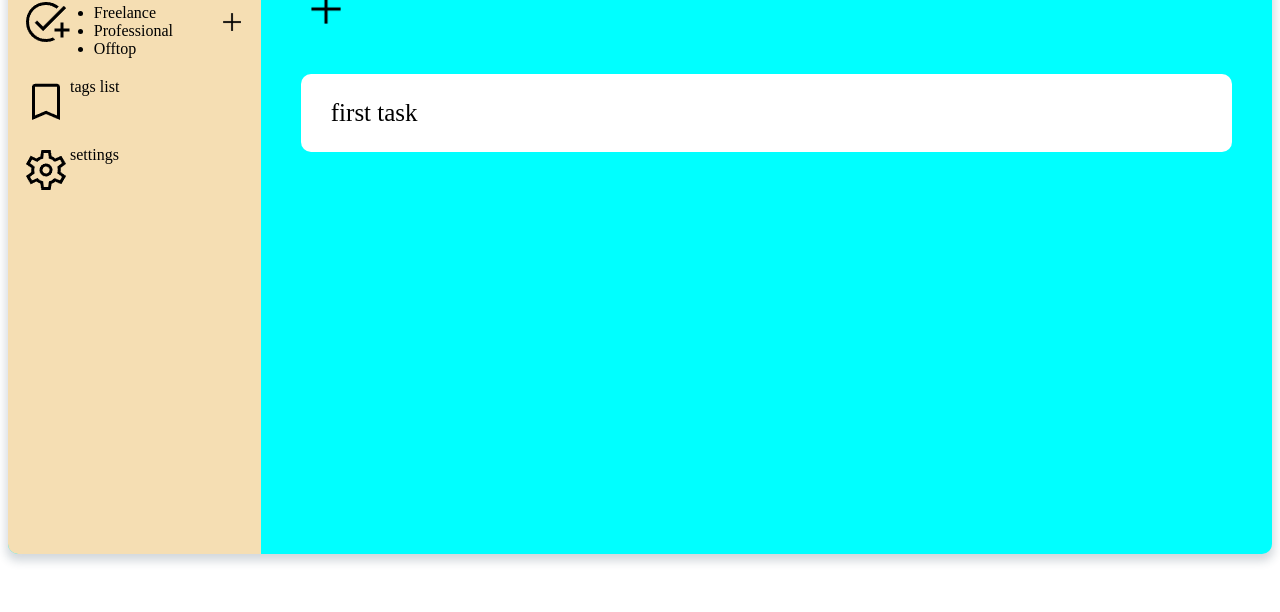
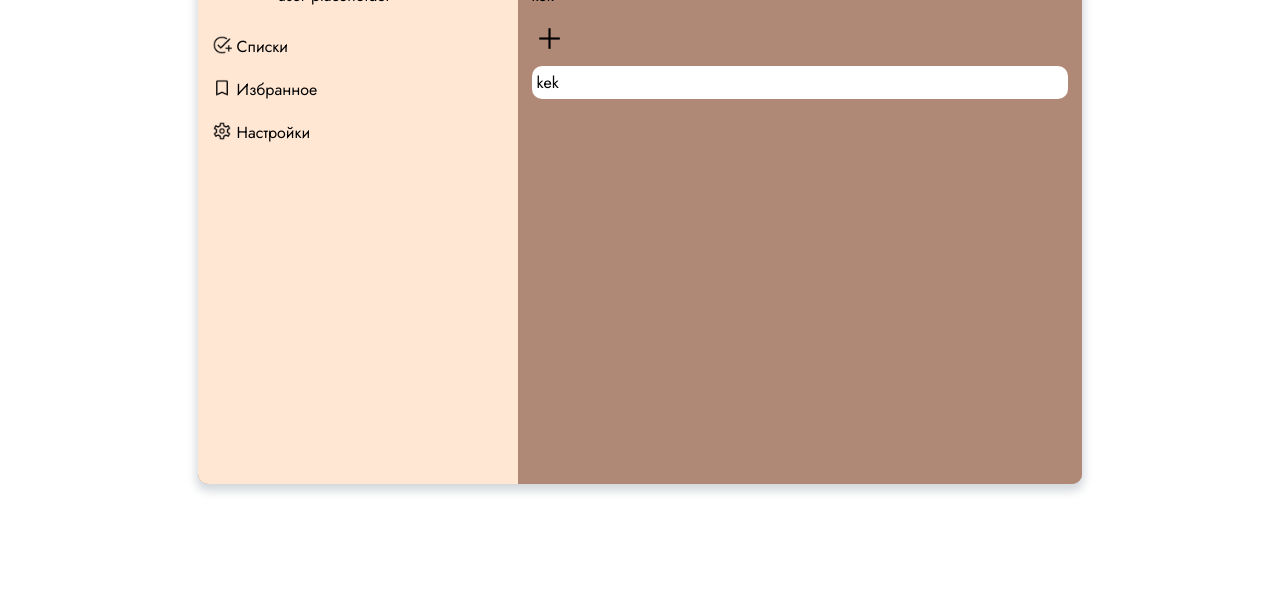
Before and after one commit to kiriotis/TODO-LIST-JS, a plain HTML site: page TODO/index.html in a window 1280 px wide. Shown: the part 204-816 px from the top of the page. Drawn offline with Linux system fonts and the light colour scheme.

Commit message:
feat: lel

```diff
--- a/TODO/index.html
+++ b/TODO/index.html
@@ -4,7 +4,7 @@
     <meta charset="UTF-8">
     <title>TO do</title>
     <link rel="stylesheet" href="style/style.css">
-
+    <meta name="viewport" content="width=device-width, initial-scale=1.0">
 </head>
 <body>
 <main>
@@ -23,20 +23,28 @@
             </div>
             <div class="left_side_content_list">
                 <div class="list_container">
-                            <div class="category_list_container">
+                    <div class="list--category category_list_container">
+                        <div class="category--title">
                             <img src="assets/task.png" height="48" width="48"/>
-                                <ul class="category_list"></ul>
+                            <p>Списки</p>
+                        </div>
+                        <ul class="category_list hidden"></ul>
 
-                                <img class="add_icon" src="assets/add.png" height="30" width="30"/>
+                        <!--                        <img class="add_icon" src="assets/add.png" height="30" width="30"/>-->
                     </div>
-                            <div class="tags_list_container">
+                    <div class="list--category tags_list_container">
+                        <div class="category--title">
                             <img src="assets/tags.png" height="48" width="48"/>
-                                <ul class="category_list">tags list</ul>
+                            <p>Избранное</p>
                         </div>
-                            <div class="setings_list_container">
-
+                        <ul class="category_list hidden">tags list</ul>
+                    </div>
+                    <div class="list--category setings_list_container">
+                        <div class="category--title">
                             <img src="assets/settings.png" height="48" width="48"/>
-                                <ul class="category_list">settings</ul>
+                            <p>Настройки</p>
+                        </div>
+                        <ul class="category_list hidden">settings</ul>
                     </div>
 
                 </div>
@@ -50,17 +58,15 @@
             </div>
             <div class="to_do_main_content">
                 <div class="add_button">
-                            <textarea  class="new_task_name"  name="text"></textarea>
+                    <textarea class="new_task_name" name="text"></textarea>
                     <img class="add_btn_cards" src="assets/add.png" height="50" width="50"/>
                     <img class="done_btn_cards hide" src="assets/done.png" height="50" width="50"/>
                 </div>
                 <ul class="main_cards">
-
-
+                    <li class="cards">kek</li>
                 </ul>
             </div>
         </div>
-
     </div>
 </main>
 
--- a/TODO/scripts/scripts.js
+++ b/TODO/scripts/scripts.js
@@ -1,47 +1,45 @@
-import {category} from "/TODO-LIST-JS/TODO/assets/list_category/class.js";
-	function card_adder(category,description,color)
-	{
+import {category} from "./../assets/list_category/class.js";
+
+function card_adder(category, description, color) {
 
 	return {
-				category:category || "Work",
-				id:Date.now(),
-				description:description || "new task",
+		category: category || "Work",
+		id: Date.now(),
+		description: description || "new task",
 		isDone: false,
-				color:color || "white"
+		color: color || "white"
 	}
 }
 
 let card_list = [
-		card_adder("Work","first task","red"),
+	// card_adder("Work", "first task", "red"),
 	// card_adder("Work","second task","red"),
-
 
 
 ]
 
 function del_card(id) {
-	let newcard_list = card_list.filter((el)=>{
+	let newcard_list = card_list.filter((el) => {
 		return el.id !== id;
 	})
-    card_list=newcard_list
+	card_list = newcard_list
 
-	document.querySelector(".main_cards").innerHTML="";
+	document.querySelector(".main_cards").innerHTML = "";
 	cardsRender();
 
 }
 
-function cardsRender()
-{
-	card_list.forEach((el)=>{
-		let category_name=document.createElement("li");
-		let description =document.createElement("p")
-		description.textContent=el.description;
-		let del_btn=document.createElement("img")
-		del_btn.setAttribute("src","assets/del.png")
-		del_btn.setAttribute("height","30")
-		del_btn.setAttribute("width","30")
-		del_btn.setAttribute("alt","kekAlt")
-		del_btn.addEventListener("click",()=>{
+function cardsRender() {
+	card_list.forEach((el) => {
+		let category_name = document.createElement("li");
+		let description = document.createElement("p")
+		description.textContent = el.description;
+		let del_btn = document.createElement("img")
+		del_btn.setAttribute("src", "assets/del.png")
+		del_btn.setAttribute("height", "30")
+		del_btn.setAttribute("width", "30")
+		del_btn.setAttribute("alt", "kekAlt")
+		del_btn.addEventListener("click", () => {
 			del_card(el.id)
 		})
 
@@ -52,35 +50,34 @@ function cardsRender()
 		document.querySelector(".main_cards").appendChild(category_name);
 		category_name.classList.add("cards");
 		category_name.classList.add(el.category);
-		category_name.setAttribute("id",`${el.id}`)
+		category_name.setAttribute("id", `${el.id}`)
 	})
 }
 
 
-function categoryRender()
-{
-	category.forEach((el)=>{
-		let category_name=document.createElement("li");
-		category_name.textContent=el.Name;
+function categoryRender() {
+	category.forEach((el) => {
+		let category_name = document.createElement("li");
+		category_name.textContent = el.Name;
 		document.querySelector(".category_list").appendChild(category_name);
 		category_name.classList.add(el.Name);
 	})
 }
+
 categoryRender();
 cardsRender();
-document.querySelector(".add_btn_cards").addEventListener("click",showtextarea)
-document.querySelector(".done_btn_cards").addEventListener("click",add_new_card)
+document.querySelector(".add_btn_cards").addEventListener("click", showtextarea)
+document.querySelector(".done_btn_cards").addEventListener("click", add_new_card)
 
 
-function add_new_card()
-{
+function add_new_card() {
 
 	card_list.push(
-		card_adder('',document.querySelector(".new_task_name").value,'')
+		card_adder('', document.querySelector(".new_task_name").value, '')
 	)
 	console.log(card_list)
 
-	document.querySelector(".main_cards").innerHTML="";
+	document.querySelector(".main_cards").innerHTML = "";
 	document.querySelector(".new_task_name").classList.remove("isactive");
 	document.querySelector(".add_btn_cards").classList.remove("hide");
 	document.querySelector(".done_btn_cards").classList.add("hide");
@@ -88,13 +85,12 @@ function add_new_card()
 
 	cardsRender();
 
-	document.querySelector(".new_task_name").value="";
+	document.querySelector(".new_task_name").value = "";
 }
- function showtextarea ()
- {
+
+function showtextarea() {
+	console.log('showtextarea',showtextarea)
 	document.querySelector(".new_task_name").classList.add("isactive");
 	document.querySelector(".add_btn_cards").classList.add("hide");
 	document.querySelector(".done_btn_cards").classList.remove("hide");
-
-
 }
--- a/TODO/style/style.scss
+++ b/TODO/style/style.scss
@@ -1,9 +1,29 @@
-ul
-{
+@import url('https://fonts.googleapis.com/css2?family=Jost&display=swap');
+
+ul {
   padding: 0;
   margin: 0;
 }
+
+li {
+  list-style: none;
+}
+
+p, h1 {
+  margin: 0;
+  padding: 0;
+}
+
+.hidden {
+  display: none;
+}
+
+
 main {
+  font-family: 'Jost', sans-serif;
+  @media (max-width: 730px) {
+    align-items: unset;
+  }
   user-select: none;
 
   height: 100vh;
@@ -12,75 +32,93 @@ main {
   justify-content: center;
 
   .main_container {
-     @media (max-width: 730px) {
-
-           flex-direction: column;
-          }
+    @media (max-width: 768px) {
+      flex-direction: column;
+      height: 90%;
+      width: 100%;
+    }
     -webkit-box-shadow: 0px 5px 10px 2px rgba(34, 60, 80, 0.2);
     -moz-box-shadow: 0px 5px 10px 2px rgba(34, 60, 80, 0.2);
     box-shadow: 0px 5px 10px 2px rgba(34, 60, 80, 0.2);
     display: flex;
     overflow-y: scroll;
     border-radius: 10px;
-    height: 700px;
-    width: 1920px;
-    background: aqua;
-    .left_side
-    {
-       @media (max-width: 730px) {
+    height: 70%;
+    width: 70%;
+    background: #B08876;
 
-           width:100% ;
-          }
-      background: wheat;
-       width: 20%;
-      .left_side_content
-      {
+    .left_side {
+      @media (max-width: 768px) {
+        width: 100%;
+      }
+      background: #FFE7D4;
+      min-width: 320px;
+
+      .left_side_content {
         align-items: center;
-        border-bottom: solid 4px purple;
+        //border-bottom: solid 4px purple;
         display: flex;
-        justify-content: space-around;
-        .img_container
-        {
+        //justify-content: space-between;
+        gap: 10px;
+        padding: 14px 14px;
+
+        .img_container {
 
         }
-        .text_container
-        {
+
+        .text_container {
 
         }
       }
+
       .left_side_content_list {
 
         .list_container {
+          @media (max-width: 730px) {
+            flex-direction: row;
+          }
           padding: 14px;
           display: flex;
           flex-direction: column;
           gap: 20px;
 
+          .list--category {
+            display: flex;
+            flex-direction: column;
+
+            img {
+              width: 20px;
+              height: 20px;
+            }
+
+            .category--title {
+              p {
+                @media (max-width: 375px) {
+                  display: none;
+                }
+              }
+
+              display: flex;
+              flex-direction: row;
+              gap: 5px;
+            }
+          }
+
           .category_list_container {
             display: flex;
-            align-items: center;
             gap: 20px;
             justify-content: space-between;
 
-            img {
-
-            }
 
             .category_list {
 
             }
-            .add_icon
-            {
-              padding-left: 20px;
-            }
+
           }
 
           .tags_list_container {
             display: flex;
 
-            img {
-
-            }
 
             .category_list {
 
@@ -91,11 +129,6 @@ main {
             display: flex;
 
 
-
-            img {
-
-            }
-
             .category_list {
 
             }
@@ -103,96 +136,97 @@ main {
         }
       }
     }
-    .right_side
-    {
-       @media (max-width: 730px) {
 
-           width:100% ;
-          }
-      width: 80%;
-      .text_container
-      {
+    .right_side {
+      padding: 14px 14px;
+      display: flex;
+      flex-direction: column;
+      gap: 14px;
+      background: #B08876;
+      width: 100%;
+      @media (max-width: 769px) {
+        width: unset;
+      }
 
+      .text_container {
         display: flex;
         flex-direction: column;
-        align-items: center;
+        align-items: start;
       }
-      .to_do_main_content
-      {
-        .add_button
-        {
-          padding-right: 40px;
-          padding-left: 40px;
+
+      .to_do_main_content {
+        display: flex;
+        flex-direction: column;
+        gap: 10px;
+        //
+        .add_button {
+          width: fit-content;
           display: flex;
           justify-content: space-between;
-          textarea
-          {
+
+          img {
+            width: 35px;
+            height: 35px;
+          }
+
+          textarea {
             display: none;
             min-width: 95%;
             min-height: 45px;
-            max-height: 45px ;
+            max-height: 45px;
             max-width: 95%;
             box-shadow: 5px 5px 10px 2px rgba(34, 60, 80, 0.2);
             border-radius: 15px;
-            padding: 5px;
-            font-size: 30px;
+            padding: 10px;
+            font-size: 16px;
+            resize: none
+          }
 
-
-          }
-          .isactive
-          {
+          .isactive {
             display: block;
           }
-          .hide
-          {
+
+          .hide {
             display: none;
           }
         }
 
-        .main_cards
-        {
-
-          padding:40px;
+        .main_cards {
+          width: 100%;
           list-style-type: none;
           display: flex;
           flex-direction: column;
           gap: 20px;
 
-          .cards
-          {
-
+          .cards {
             border-radius: 10px;
             display: flex;
             justify-content: space-between;
-            width: 100%;
-            font-size: 25px;
+            padding: 5px;
+            font-size: 16px;
             background: white;
             align-items: center;
-            p
-            {
-              padding-left: 30px;
-            }
-            img
-            {
-              transition-duration: 200ms;
-              opacity: 0;
 
-
-              padding-right: 40px;
+            p {
 
             }
+
+            img {
+              transition-duration: 200ms;
+              @media (max-width: 765px) {
+                opacity: 1;
+              }
+              opacity: 0;
+            }
           }
-          .cards:hover>img
-          {
+
+          .cards:hover > img {
             opacity: 1;
-
           }
 
 
         }
       }
     }
-
-
   }
 }
```
Also changed, not shown: TODO/assets/del.png (deleted), TODO/style/style.css, 1 other file. Lines whose indentation alone changed are shown as unchanged.
